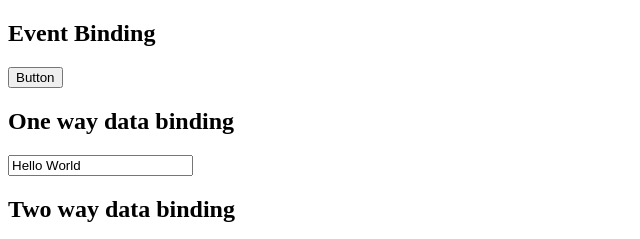
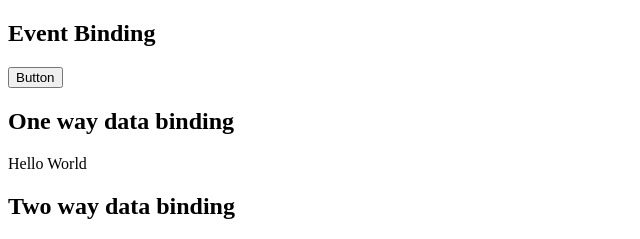
Before and after one commit to toledov23/HomeworksBootcamp, an Angular app: page / in a window 1280 px wide. Shown: the top 239 px of the page, without its empty margins (0-640 px from the left). Built offline with nearby package versions, Linux system fonts and the light colour scheme.

Commit message:
fix one way data binding

```diff
--- a/src/app/components/data-binding/data-binding.component.html
+++ b/src/app/components/data-binding/data-binding.component.html
@@ -6,7 +6,7 @@
 
 <div>
   <h2>One way data binding</h2>
-  <input type="text" [(ngModel)]="text">
+  <span>{{text}}</span>
 
 </div>
 
--- a/src/app/components/data-binding/data-binding.component.ts
+++ b/src/app/components/data-binding/data-binding.component.ts
@@ -9,7 +9,7 @@ import { FormsModule} from '@angular/forms';
   styleUrl: './data-binding.component.scss'
 })
 export class DataBindingComponent {
-  array: string[] = ['A', 'B', 'C']
+  letters: string[] = ['A', 'B', 'C']
   text: string = "Hello World";
   textTwo: string = "Hello World";
 
```
